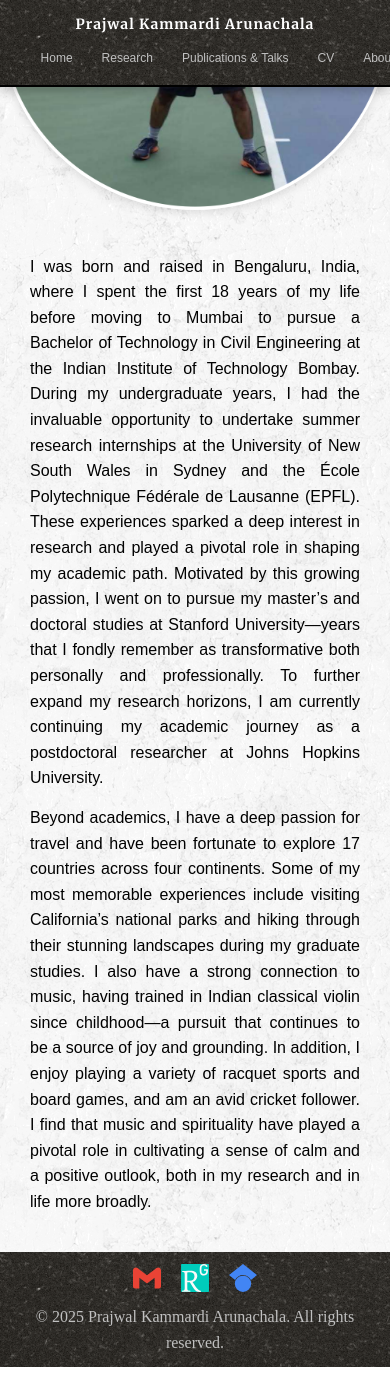
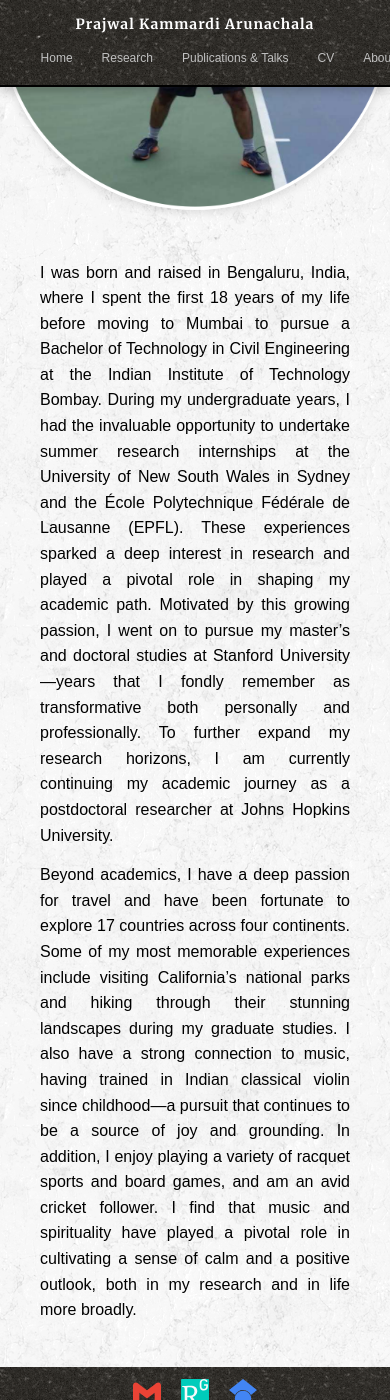
Before and after one commit to prajwalka/prajwalka.github.io, a Jekyll site: the page built from about.md, in a window 390 px wide and 1400 px high, scrolled down 1606 px. Built offline with Jekyll 4.4.1, drawn with Linux system fonts in a browser that asks for light colours; some web fonts are replaced; before the commit the page ends 2973 px from its top, so only the background shows below that.

Commit message:
making it scalable

```diff
--- a/assets/style.css
+++ b/assets/style.css
@@ -385,8 +385,8 @@ main a:active {
   box-sizing: border-box;
   margin: 0 auto;
   width: min(100%, 1600px);
-  padding-block: clamp(24px, 3vw, 48px);
-  padding-inline: clamp(30px, 5vw, 60px);
+  padding-block: clamp(30px, 3vw, 48px);
+  padding-inline: clamp(40px, 5vw, 60px);
 }
 
 .publications {
@@ -442,8 +442,8 @@ main a:active {
   box-sizing: border-box;
   margin: 0 auto;
   width: min(100%, 1600px);
-  padding-block: clamp(24px, 3vw, 48px);
-  padding-inline: clamp(30px, 5vw, 60px);
+  padding-block: clamp(30px, 3vw, 48px);
+  padding-inline: clamp(40px, 5vw, 60px);
 }
 
 .about-me p {
```
